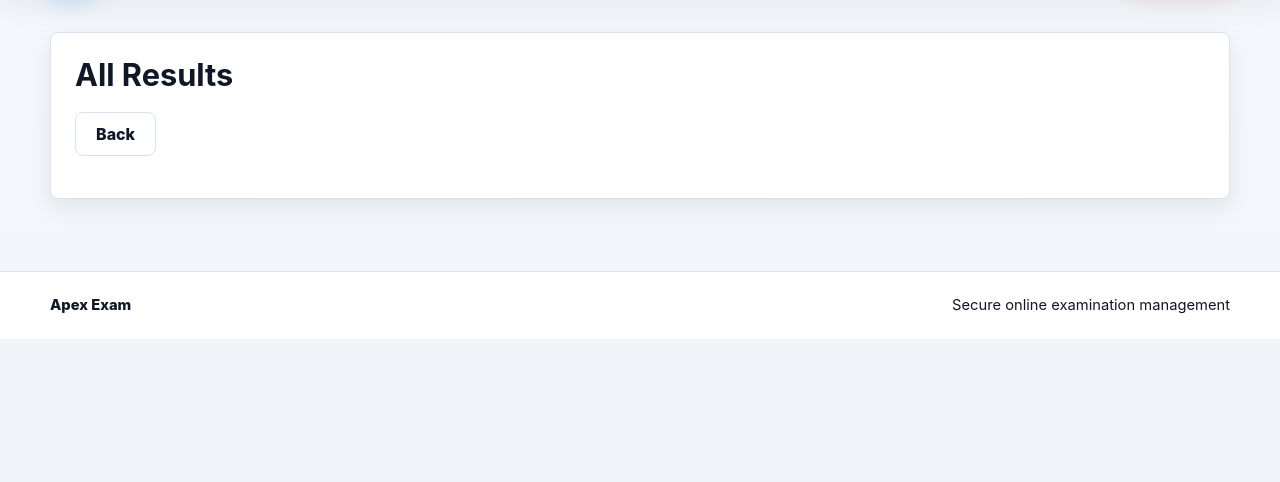
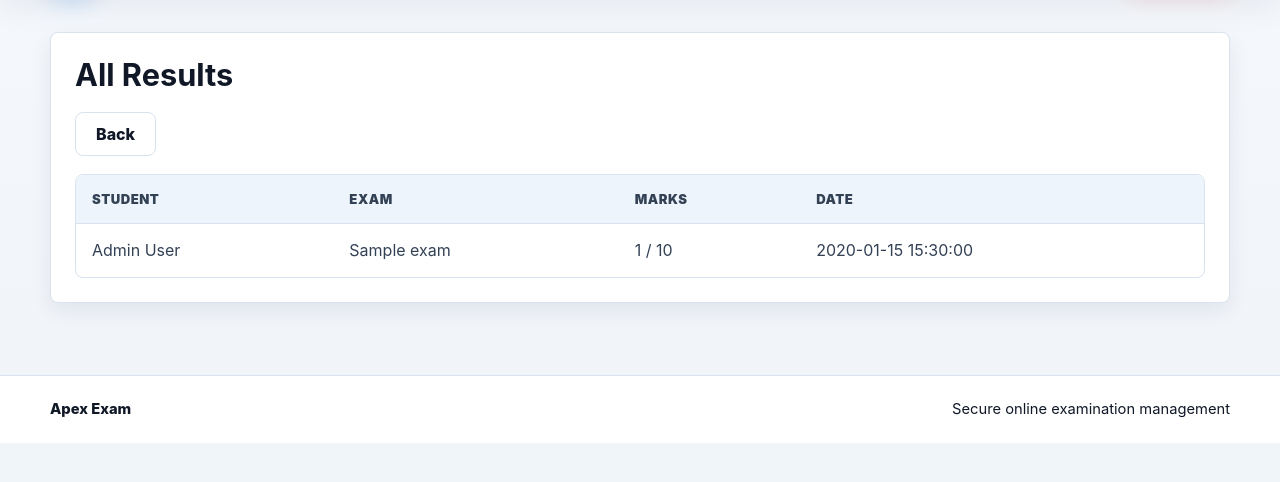
Before and after one commit to Anuradha-dol/apex-exam-online-examination-system, a PHP site: page /admin/view_results.php in a window 1280 px wide. Shown: the part 76-558 px from the top of the page. Run offline with PHP 8.4, Linux system fonts and the light colour scheme; a user stored in the database is signed in; data comes from the database, SQL or seed files in the repository; tables that the repository leaves empty hold one stand-in row (values such as "Sample post").

Commit message:
List admin exam results

```diff
--- a/admin/view_results.php
+++ b/admin/view_results.php
@@ -1,6 +1,15 @@
 <?php
 include "../includes/auth_check.php";
 checkRole('admin');
+include "../config/db.php";
+
+$results = $conn->query("
+SELECT r.*, s.name AS student_name, e.exam_title
+FROM results r
+JOIN users s ON r.student_id=s.user_id
+JOIN exams e ON r.exam_id=e.exam_id
+ORDER BY r.submitted_at DESC
+");
 include "../includes/header.php";
 ?>
 <div class="card">
@@ -8,5 +17,22 @@ include "../includes/header.php";
     <div class="toolbar">
         <a href="dashboard.php" class="btn btn-outline">Back</a>
     </div>
+    <div class="table-wrap">
+        <table>
+            <thead>
+                <tr><th>Student</th><th>Exam</th><th>Marks</th><th>Date</th></tr>
+            </thead>
+            <tbody>
+                <?php while($r = $results->fetch_assoc()): ?>
+                <tr>
+                    <td><?= htmlspecialchars($r['student_name']) ?></td>
+                    <td><?= htmlspecialchars($r['exam_title']) ?></td>
+                    <td><?= (int)$r['marks'] ?> / <?= (int)$r['total_marks'] ?></td>
+                    <td><?= htmlspecialchars($r['submitted_at']) ?></td>
+                </tr>
+                <?php endwhile; ?>
+            </tbody>
+        </table>
+    </div>
 </div>
 <?php include "../includes/footer.php"; ?>
```
